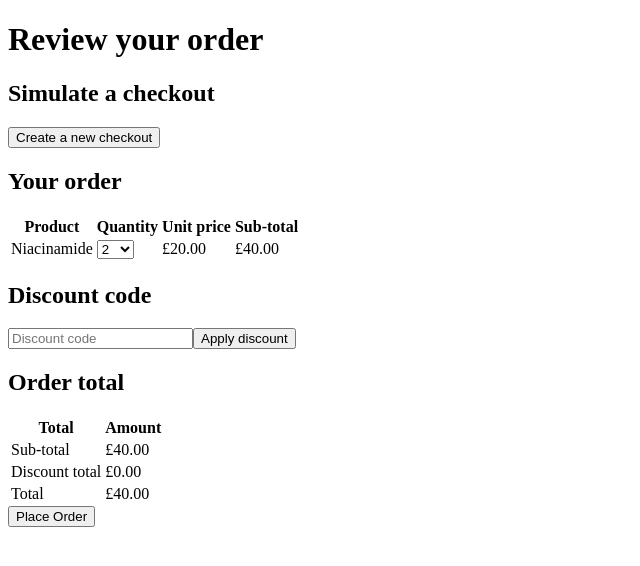
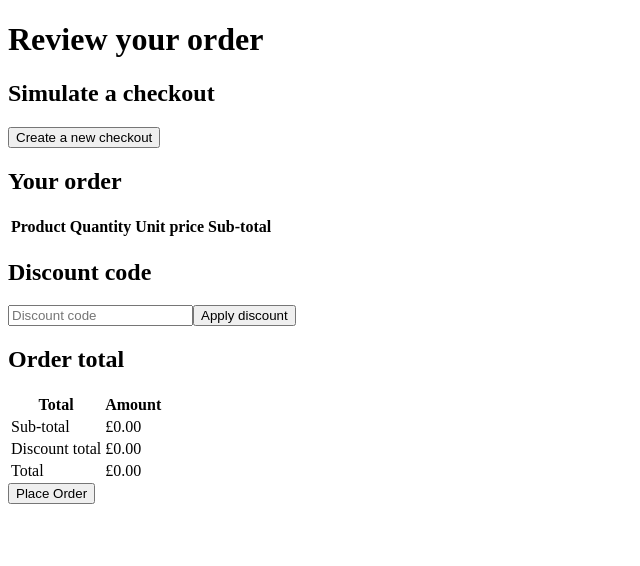
Before and after one commit to skinandme/full-stack-assessment-v2, a React (Create React App) app in the folder front-end/: page / in a window 1280 px wide. Shown: the top 566 px of the page, without its empty margins (0-640 px from the left). Built offline with nearby package versions, Linux system fonts and the light colour scheme.

Commit message:
fix: make it all work nicely

```diff
--- a/front-end/src/components/organisms/CheckoutSummary/CheckoutSummary.tsx
+++ b/front-end/src/components/organisms/CheckoutSummary/CheckoutSummary.tsx
@@ -1,9 +1,10 @@
 import { ICheckout } from "../../../types";
 import { TCheckoutAction } from "../../../reducers/checkout-reducer";
 import CheckoutLineItem from "../../molecules/CheckoutLineItem/CheckoutLineItem";
+import { updateCheckoutItem } from "../../../api/checkout-items";
 
 export interface IOrderSummaryProps
-	extends Partial<Pick<ICheckout, "items" | "currency">> {
+	extends Pick<ICheckout, "items" | "currency"> {
 	title: string;
 	dispatch: React.Dispatch<TCheckoutAction>;
 }
@@ -33,13 +34,19 @@ export default function OrderSummary({
 								key={item.id}
 								item={item}
 								currency={currency}
-								onChangeQuantity={(e) =>
-									dispatch({
-										type: "UPDATE_CHECKOUT_ITEM",
+								onChangeQuantity={(e) => {
+									updateCheckoutItem({
 										checkoutItemId: item.id,
-										quantity: parseInt(e.target.value, 10),
+										quantity: parseInt(e.target.value),
 									})
-								}
+										.then((checkout) => {
+											dispatch({
+												type: "UPDATE_CHECKOUT",
+												checkout,
+											});
+										})
+										.catch(console.error);
+								}}
 							/>
 						))}
 					</tbody>
--- a/front-end/src/pages/Checkout.tsx
+++ b/front-end/src/pages/Checkout.tsx
@@ -1,42 +1,33 @@
 import { useReducer } from "react";
 import checkoutReducer, {
 	ICheckoutReducer,
+	ICheckoutState,
 } from "../reducers/checkout-reducer";
 import CheckoutSummary from "../components/organisms/CheckoutSummary/CheckoutSummary";
 import CheckoutTotals from "../components/organisms/CheckoutTotals/CheckoutTotals";
 import Discount from "../components/molecules/Discount/Discount";
 import Button from "../components/atoms/Button";
 import { formatPrice } from "../utils/money";
-import { createCheckout } from "../api/checkouts";
+import { initialiseCheckout } from "../services/initalise-checkout";
 
 export interface ICheckoutPageProps {
 	title: string;
 }
 
 export default function Checkout({ title }: ICheckoutPageProps) {
+	const initialCheckoutState: ICheckoutState = {
+		checkout: {
+			id: 0,
+			currency: "GBP",
+			items: [],
+			sub_total: 0,
+			total: 0,
+		},
+	};
+
 	const [{ checkout }, dispatch] = useReducer<ICheckoutReducer>(
 		checkoutReducer,
-		{
-			checkout: {
-				id: 1,
-				currency: "GBP",
-				items: [
-					{
-						id: 1,
-						product: {
-							id: 1,
-							sku: "NIA",
-							name: "Niacinamide",
-							unit_price: 2000,
-						},
-						quantity: 2,
-						sub_total: 4000,
-					},
-				],
-				sub_total: 4000,
-				total: 4000,
-			},
-		}
+		initialCheckoutState
 	);
 
 	return (
@@ -47,15 +38,19 @@ export default function Checkout({ title }: ICheckoutPageProps) {
 				<Button
 					label="Create a new checkout"
 					onClick={async () => {
-						createCheckout({ currency: "GBP" }).then(console.log);
+						initialiseCheckout({ currency: "GBP" })
+							.then((checkout) =>
+								dispatch({ type: "INITIALISE_CHECKOUT", checkout })
+							)
+							.catch(console.error);
 					}}
 				/>
 			</div>
 			<div>
 				<CheckoutSummary
 					title="Your order"
-					items={checkout?.items}
-					currency={checkout?.currency}
+					items={checkout.items}
+					currency={checkout.currency}
 					dispatch={dispatch}
 				/>
 				<Discount />
@@ -65,19 +60,19 @@ export default function Checkout({ title }: ICheckoutPageProps) {
 						{
 							label: "Sub-total",
 							amount: formatPrice({
-								amount: checkout?.sub_total,
-								currency: checkout?.currency,
+								amount: checkout.sub_total,
+								currency: checkout.currency,
 							}),
 						},
 						{
 							label: "Discount total",
-							amount: formatPrice({ amount: 0, currency: checkout?.currency }),
+							amount: formatPrice({ amount: 0, currency: checkout.currency }),
 						},
 						{
 							label: "Total",
 							amount: formatPrice({
-								amount: checkout?.total,
-								currency: checkout?.currency,
+								amount: checkout.total,
+								currency: checkout.currency,
 							}),
 						},
 					]}
--- a/front-end/src/reducers/checkout-reducer.ts
+++ b/front-end/src/reducers/checkout-reducer.ts
@@ -1,18 +1,17 @@
 import { ICheckout } from "../types";
 
 export interface ICheckoutState {
-	checkout?: ICheckout;
+	checkout: ICheckout;
 }
 
 interface ICreateCheckoutAction {
-	type: "CREATE_CHECKOUT";
+	type: "INITIALISE_CHECKOUT";
 	checkout: ICheckout;
 }
 
 interface IUpdateCheckoutItemAction {
-	type: "UPDATE_CHECKOUT_ITEM";
-	checkoutItemId: number;
-	quantity: number;
+	type: "UPDATE_CHECKOUT";
+	checkout: ICheckout;
 }
 
 export type TCheckoutAction = ICreateCheckoutAction | IUpdateCheckoutItemAction;
@@ -26,10 +25,10 @@ export default function checkoutReducer(
 	action: TCheckoutAction
 ) {
 	switch (action.type) {
-		case "CREATE_CHECKOUT":
+		case "INITIALISE_CHECKOUT":
 			return { ...state, checkout: action.checkout };
-		case "UPDATE_CHECKOUT_ITEM":
-			return state;
+		case "UPDATE_CHECKOUT":
+			return { ...state, checkout: action.checkout };
 		default:
 			return state;
 	}
--- /dev/null
+++ b/front-end/src/services/initalise-checkout.ts
@@ -0,0 +1,11 @@
+import { createCheckout } from "../api/checkouts";
+import { createCheckoutItem } from "../api/checkout-items";
+
+export async function initialiseCheckout({ currency }: { currency: "GBP" }) {
+	const checkout = await createCheckout({ currency });
+	return createCheckoutItem({
+		checkoutId: checkout.id,
+		productId: 1,
+		quantity: 1,
+	});
+}
--- a/front-end/src/utils/money.ts
+++ b/front-end/src/utils/money.ts
@@ -2,16 +2,12 @@ export function formatPrice({
 	amount,
 	currency,
 }: {
-	amount?: number;
-	currency?: string;
+	amount: number;
+	currency: string;
 }) {
-	if (typeof amount !== "number" || null) return "MISSING AMOUNT";
 	const value = amount / 100;
-	if (currency) {
-		return new Intl.NumberFormat("en-GB", {
-			style: "currency",
-			currency,
-		}).format(value);
-	}
-	return "MISSING CURRENCY";
+	return new Intl.NumberFormat("en-GB", {
+		style: "currency",
+		currency,
+	}).format(value);
 }
```
